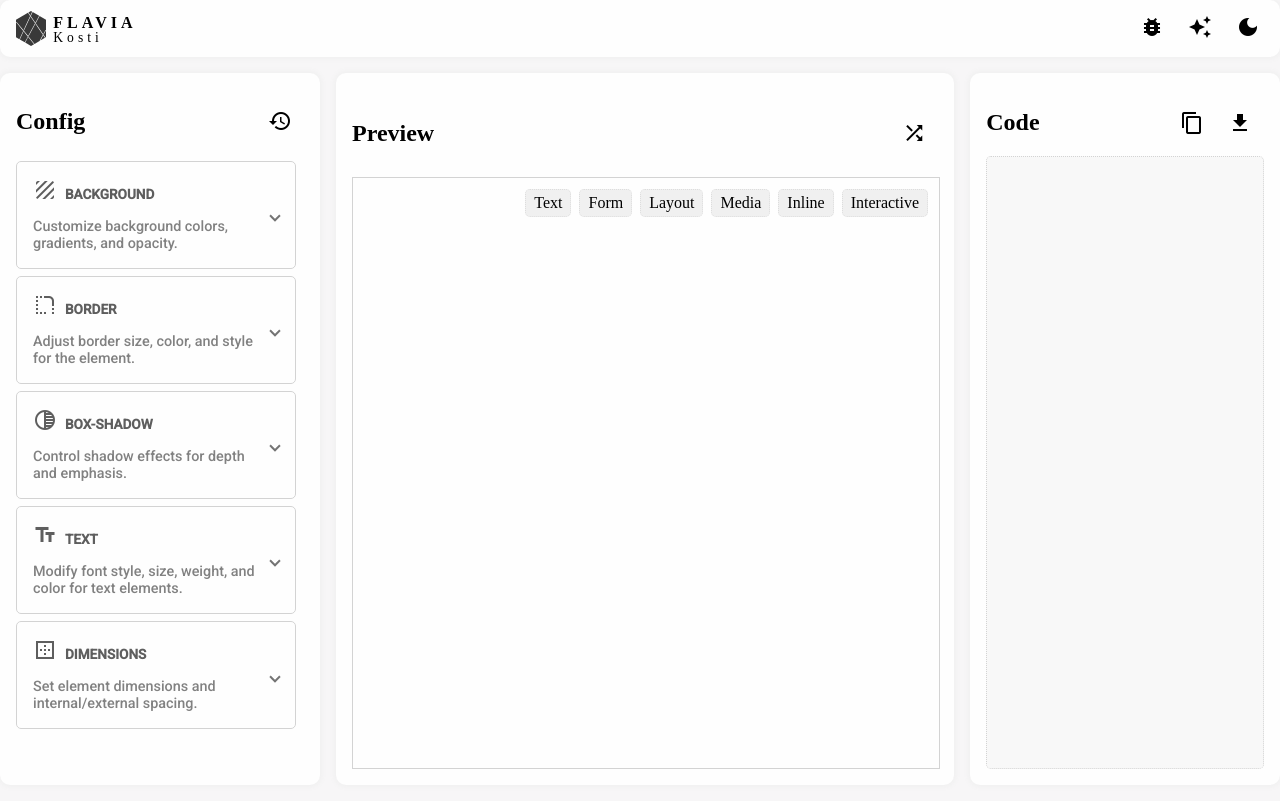
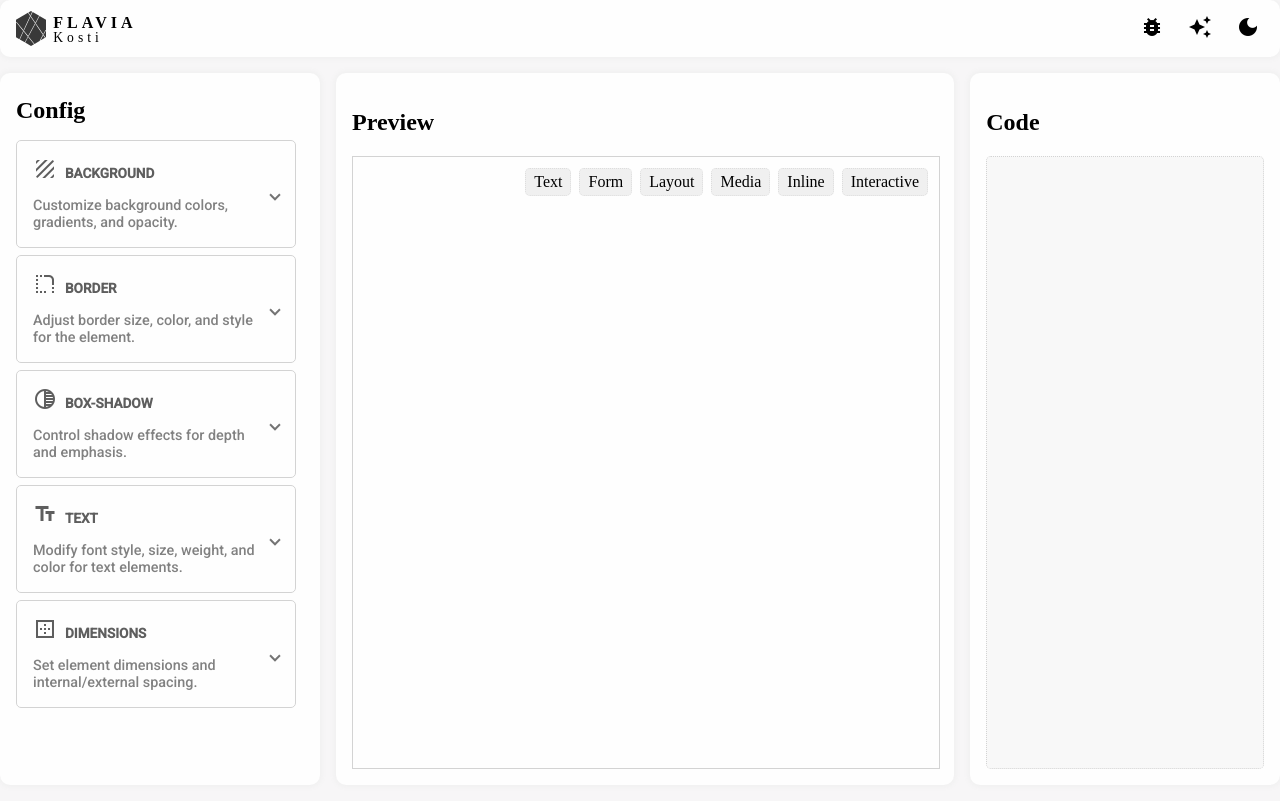
Before and after one commit to flavia3107/css-playground, an Angular app: page / in a window 1280 px wide. Built offline with nearby package versions, Linux system fonts and the light colour scheme.

Commit message:
Css Playground: Update behavior P1

```diff
--- a/src/app/app.component.html
+++ b/src/app/app.component.html
@@ -21,9 +21,11 @@
 <div class="main-container flex-row">
   <div class="config-container flex-column card">
     <h2 class="flex-row space_between middle">Config
+      @if(elementExists){
       <button mat-icon-button (click)="reset()" matTooltip="Reset style to original value">
         <mat-icon>history</mat-icon>
       </button>
+      }
     </h2>
     <div class="config-content">
       <app-css-configs />
@@ -31,9 +33,11 @@
   </div>
   <div class="preview-container flex-column card">
     <h2 class="flex-row space_between middle">Preview
+      @if(elementExists){
       <button mat-icon-button class="actionBtn" (click)="randomizeStyles()" matTooltip="Generate random style">
         <mat-icon [class.checked]="shuffled">{{shuffled ? 'done': 'shuffle'}}</mat-icon>
       </button>
+      }
     </h2>
     <div class="css-preview flex-column">
       <app-preview />
@@ -42,6 +46,7 @@
   <div class="code-container flex-column card">
     <div class="flex-row space_between">
       <h2>Code</h2>
+      @if(elementExists){
       <div class="flex-row middle">
         <button class="actionBtn" mat-icon-button (click)="copyCode()" matTooltip="Copy CSS code">
           <mat-icon [class.checked]="copied">{{copied ? 'done': 'content_copy'}}</mat-icon>
@@ -50,6 +55,7 @@
           <mat-icon [class.checked]="downloaded">{{downloaded ? 'done': 'download'}}</mat-icon>
         </button>
       </div>
+      }
     </div>
     <app-css-code />
   </div>
--- a/src/app/app.component.ts
+++ b/src/app/app.component.ts
@@ -1,4 +1,4 @@
-import { Component, inject } from '@angular/core';
+import { Component, effect, inject } from '@angular/core';
 import { MatButtonModule } from '@angular/material/button';
 import { MatIconModule } from '@angular/material/icon';
 import { MatMenuModule } from '@angular/material/menu';
@@ -26,8 +26,10 @@ export class AppComponent {
   public copied: boolean = false;
   public downloaded: boolean = false;
   public shuffled: boolean = false;
+  public elementExists = true;
 
   constructor() {
+    effect(() => this.elementExists = this._cssConfigService.elementExists());
     this._themeService.setActiveTheme(localStorage.getItem('theme') ?? this.activeTheme);
   }
 
--- a/src/app/components/preview/preview.component.ts
+++ b/src/app/components/preview/preview.component.ts
@@ -57,6 +57,7 @@ export class PreviewComponent {
     this._renderer.appendChild(container, el);
     this._currentElement = el;
     this._currentType = element;
+    this._cssConfigService.elementExists.set(true);
     this._cssConfigService.setCssCode(this._currentElement?.style?.cssText ?? '');
   }
 
--- a/src/app/services/cssconfig.service.ts
+++ b/src/app/services/cssconfig.service.ts
@@ -6,6 +6,7 @@ export class CssConfigService {
   readonly cssConfig = signal(CSS_CONFIG);
   readonly styleUpdates = signal<Record<string, any>>({});
   readonly cssCode = signal('');
+  public elementExists = signal<boolean>(false);
 
   public updateProperty(property: string, value: any, unit?: string) {
     const newConfig = this._updatePropertyMapping(this.cssConfig(), property, value);
```
